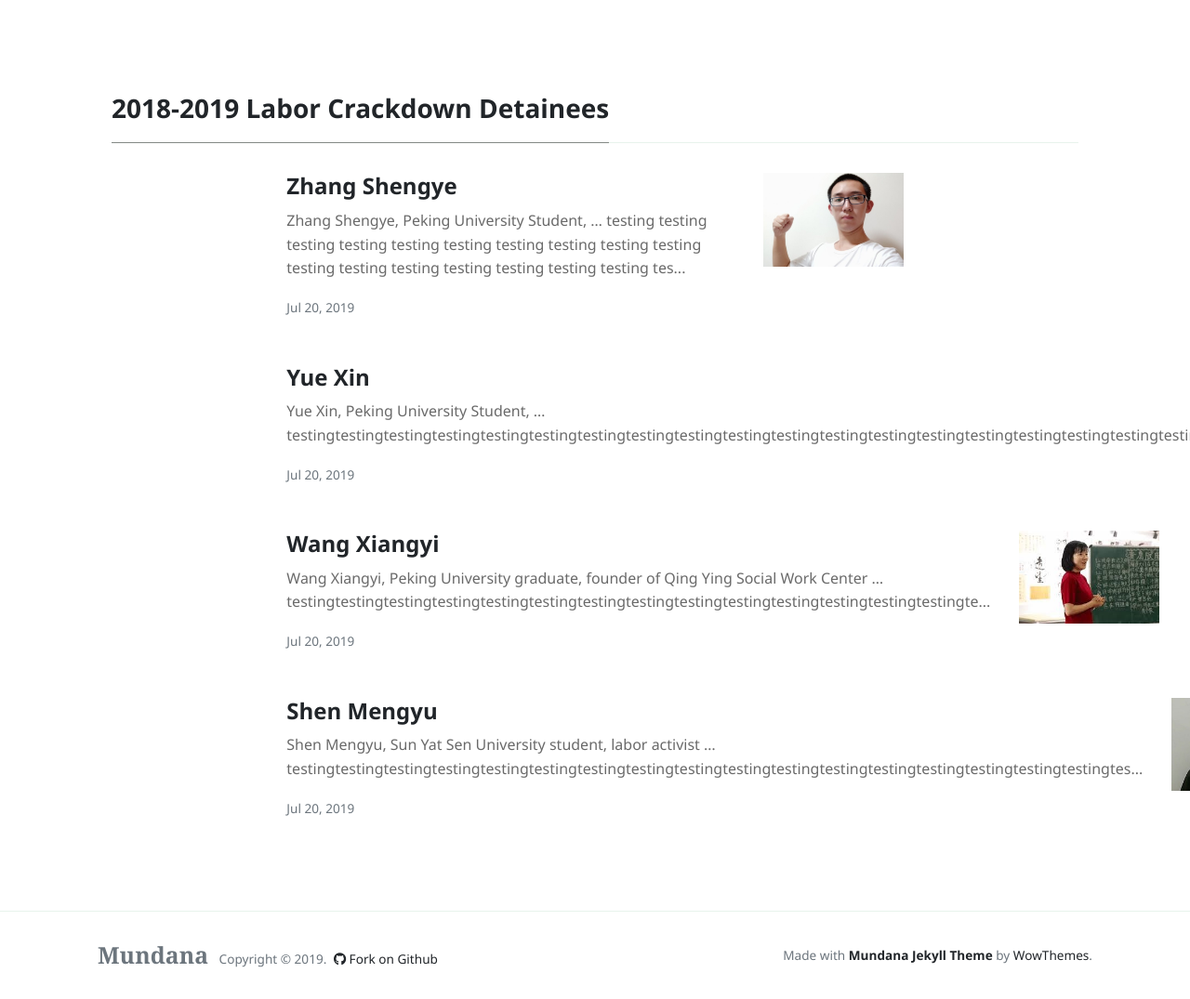
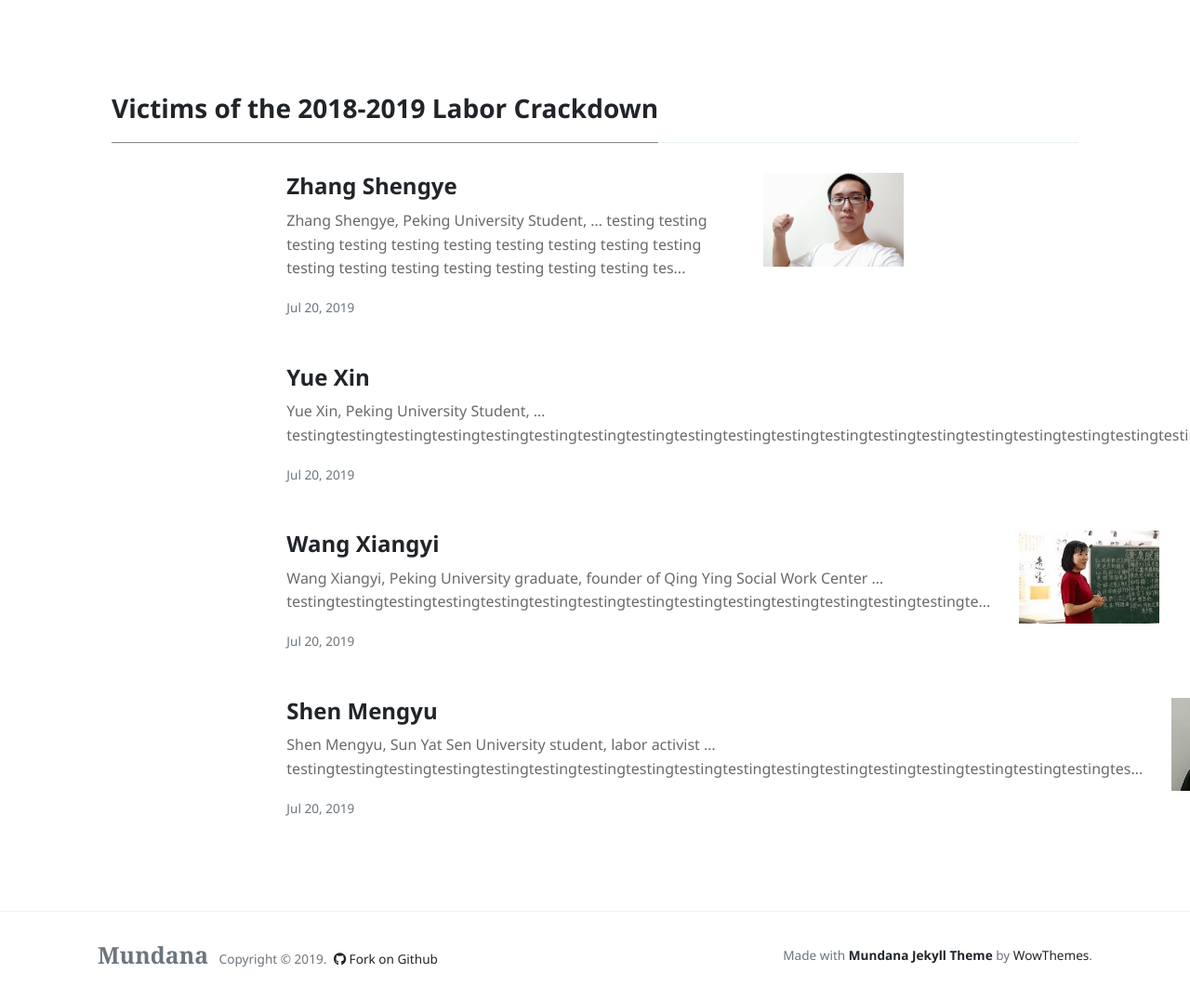
Before and after one commit to laoquan18/laoquan18.github.io, a Jekyll site: the page built from _pages/activists.md, in a window 1280 px wide and 1075 px high. Shown: the whole window at 93% size. Built offline with Jekyll 4.4.1, drawn with Linux system fonts in a browser that asks for light colours; nearby versions of some CDN libraries.

Commit message:
Update activists.md

```diff
--- a/_pages/activists.md
+++ b/_pages/activists.md
@@ -1,5 +1,5 @@
 ---
-title: "2018-2019 Labor Crackdown Detainees"
+title: "Victims of the 2018-2019 Labor Crackdown"
 lang: en
 lang-ref: activists
 permalink: "/activists.html"
```
